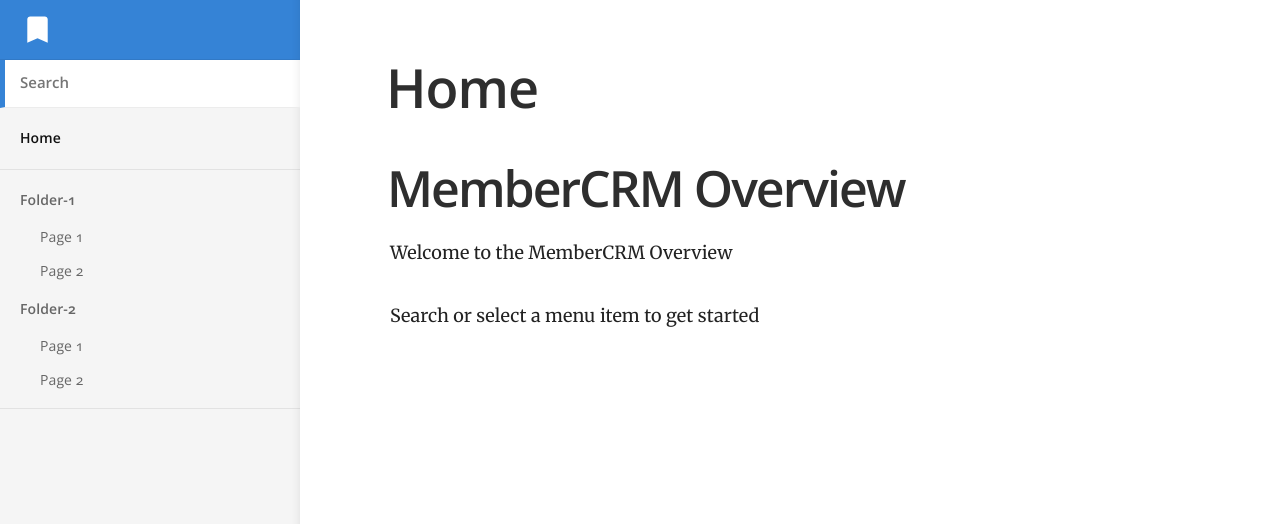
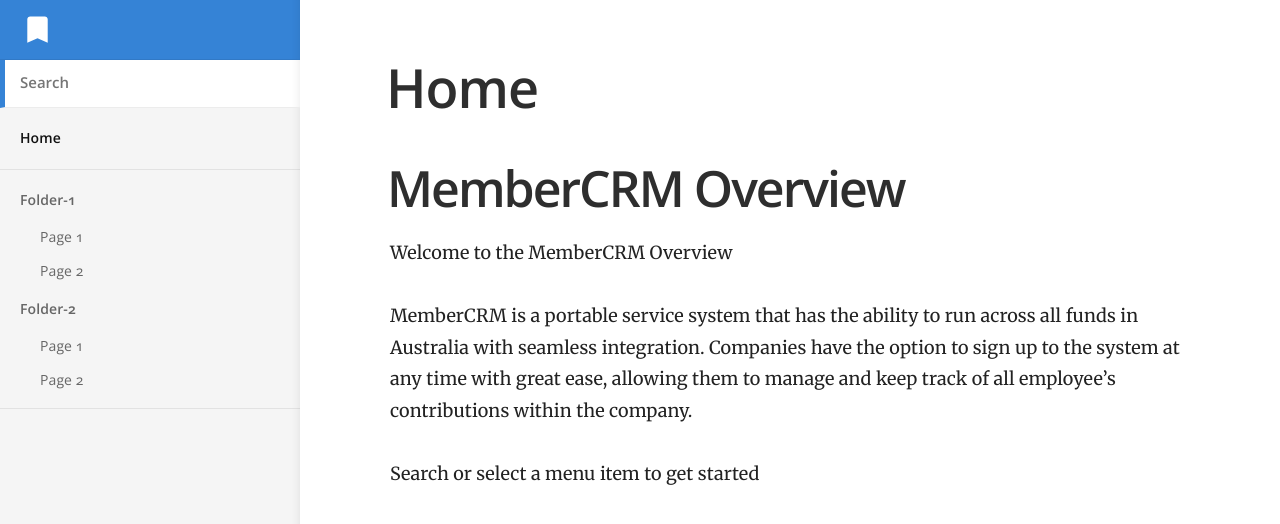
Before and after one commit to Zacbaron/Member_Overview, a Jekyll site: the page built from index.md, in a window 1280 px wide. Shown: the top 524 px of the page. Built offline with Jekyll 4.4.1, drawn with Linux system fonts in a browser that asks for light colours.

Commit message:
Update index.md

```diff
--- a/index.md
+++ b/index.md
@@ -6,4 +6,7 @@ title: Home
 
 Welcome to the MemberCRM Overview
 
+MemberCRM is a portable service system that has the ability to run across all funds in Australia with seamless integration. Companies have the option to sign up to the system at any time with great ease, allowing them to manage and keep track of all employee’s contributions within the company.
+
+
 Search or select a menu item to get started
```
